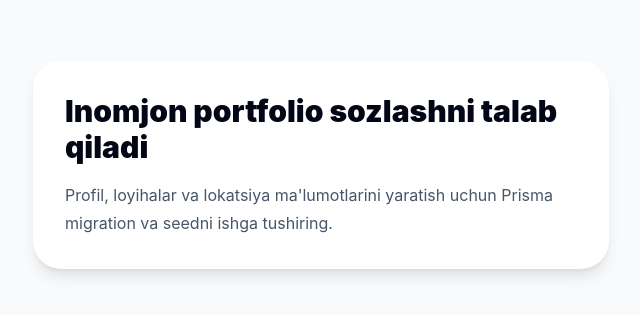
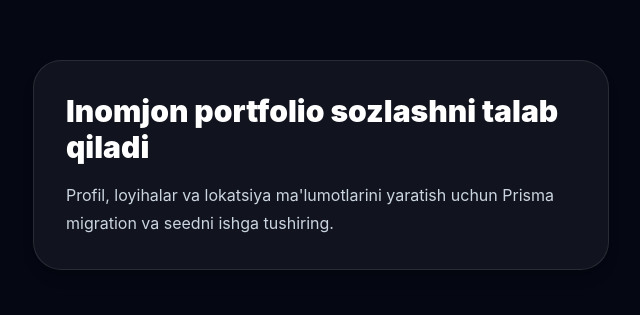
Before and after one commit to Toshmirzayev-Inomjon/inomjon-folio, a Next.js app: page / in a window 1280 px wide. Shown: the part 235-550 px from the top of the page, without its empty margins (319-959 px from the left). Built offline with nearby package versions, Linux system fonts and the light colour scheme; no server answers; the database is empty.

Commit message:
Remove route group from homepage chunks

```diff
--- a/src/app/(site)/layout.tsx
+++ /dev/null
@@ -1,3 +0,0 @@
-export default async function SiteLayout({ children }: { children: React.ReactNode }) {
-  return children;
-}
--- a/src/app/(site)/page.tsx
+++ b/src/app/page.tsx
@@ -13,10 +13,10 @@ export default async function HomePage() {
 
   if (!profile || !location) {
     return (
-      <main className="grid h-screen place-items-center bg-slate-50 px-4">
-        <div className="max-w-xl rounded-[28px] bg-white p-8 shadow-lg">
-          <h1 className="text-3xl font-black text-slate-950">{siteIdentity.setupTitle}</h1>
-          <p className="mt-4 leading-7 text-slate-600">{siteIdentity.setupDescription}</p>
+      <main className="grid h-screen place-items-center bg-[#050812] px-4 text-white">
+        <div className="max-w-xl rounded-[28px] border border-white/10 bg-white/5 p-8 shadow-lg">
+          <h1 className="text-3xl font-black">{siteIdentity.setupTitle}</h1>
+          <p className="mt-4 leading-7 text-slate-300">{siteIdentity.setupDescription}</p>
         </div>
       </main>
     );
```
